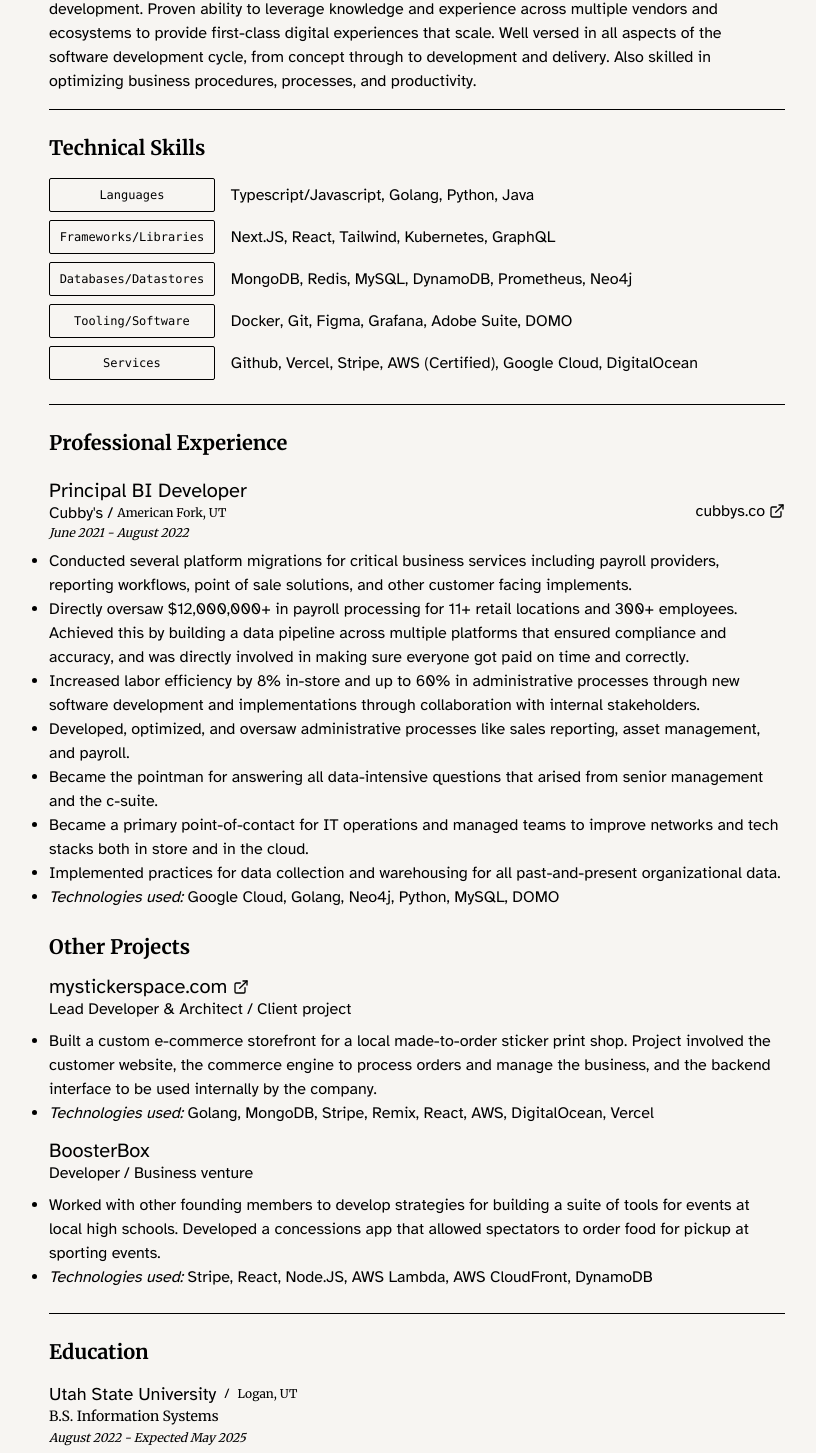
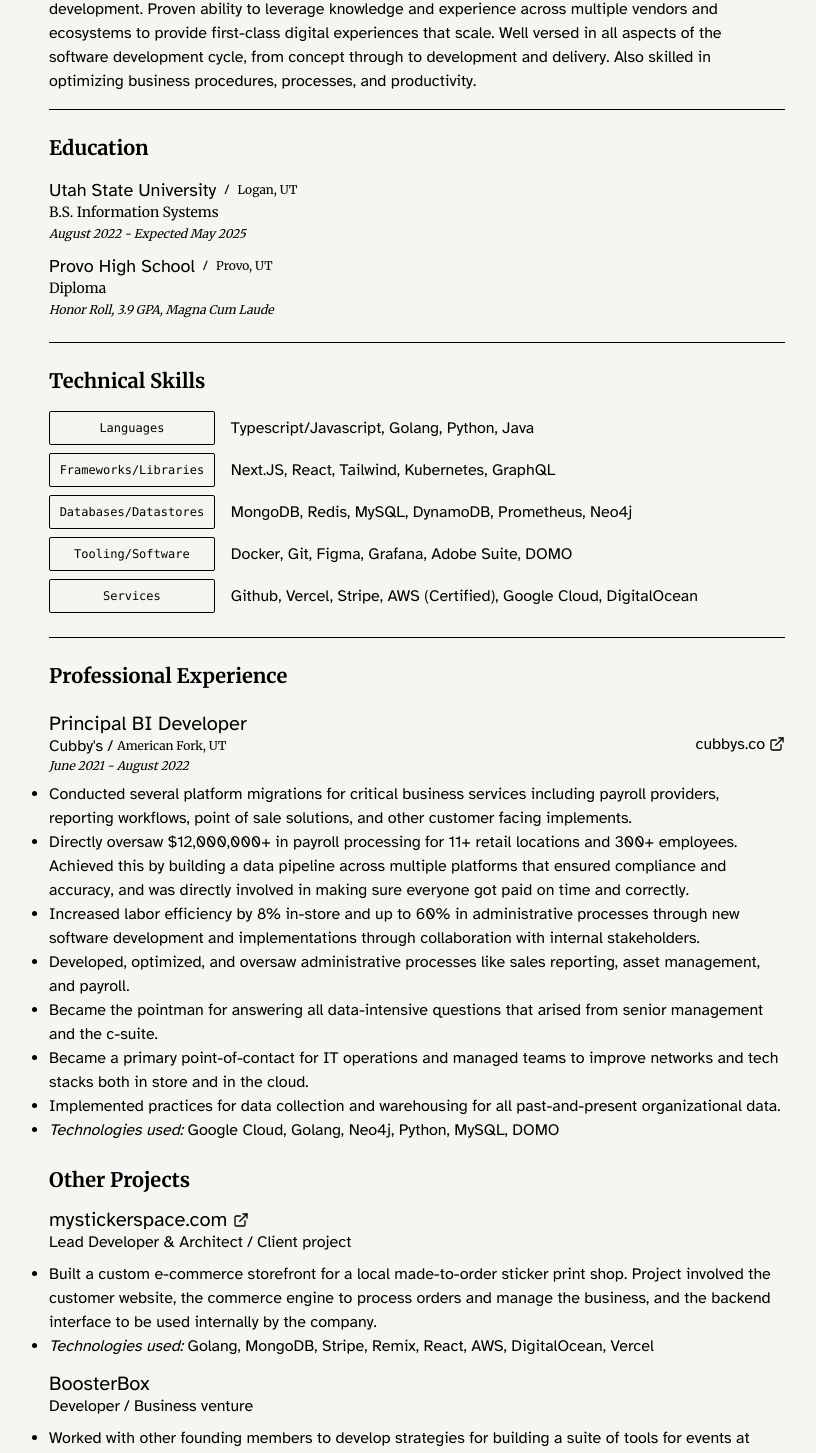
Before and after one commit to hntrl/website, a Next.js app: page /resume in a window 1280 px wide. Shown: the part 179-1632 px from the top of the page, without its empty margins (223-1039 px from the left). Built offline with nearby package versions, Linux system fonts and the light colour scheme.

Commit message:
Move education section

```diff
--- a/app/resume/page.tsx
+++ b/app/resume/page.tsx
@@ -60,12 +60,12 @@
           </p>
           <Spacer />
         </section>
+        <EducationSection className="print:break-before-page print:mt-4" />
+        <Spacer />
         <SkillsSection />
         <Spacer />
         <ExperienceSection />
         <Spacer className="print:mt-6" />
-        <EducationSection className="print:break-before-page print:mt-4" />
-        <Spacer />
         <AccreditationSection />
         <Spacer />
         <p className="font-display text-sm mx-auto italic text-center print:mt-6">
```
